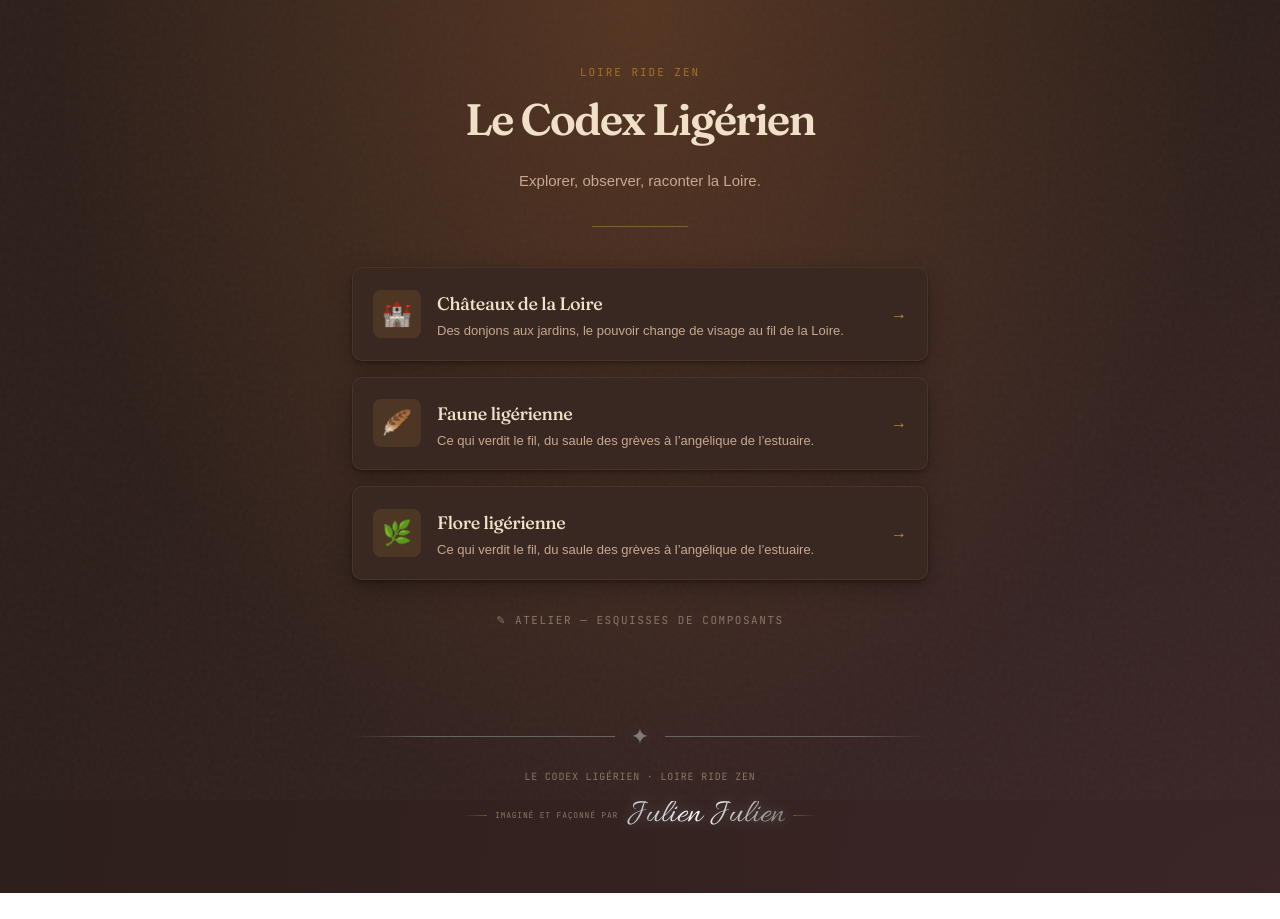
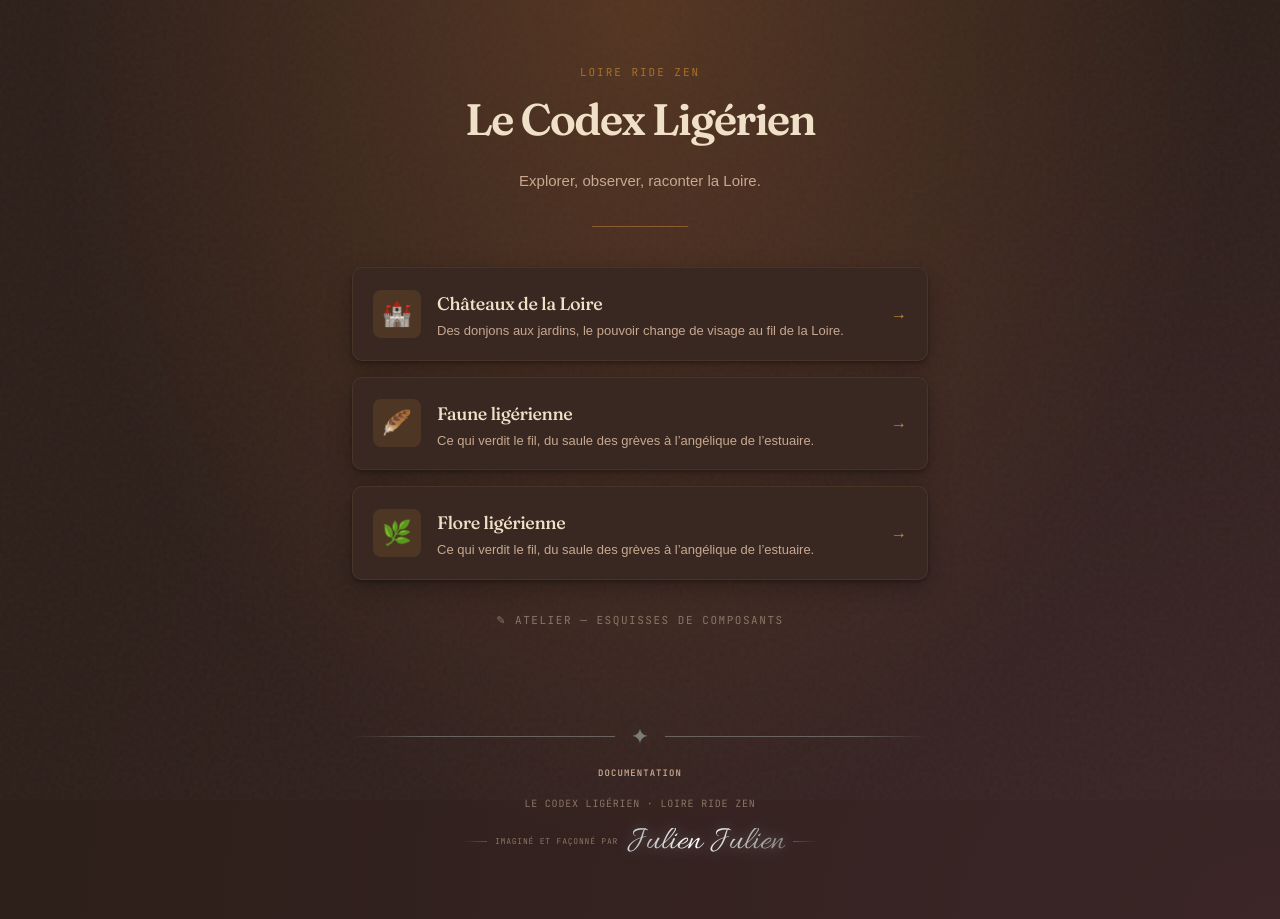
Before and after one commit to iamjulienjulien/loireridezen-codex, a Next.js app: page / in a window 1280 px wide. Before the commit the page ends 893 px from the top, so only its background shows below. Built offline with nearby package versions, Linux system fonts and the light colour scheme.

Commit message:
[LRZ-CODEX] ✨ footer > add documentation navigation > 🤠 Julien

```diff
--- a/src/components/PageFooter/PageFooter.module.css
+++ b/src/components/PageFooter/PageFooter.module.css
@@ -25,6 +25,32 @@
     display: grid;
     justify-items: center;
     gap: 0.45rem;
+}
+
+.navigation {
+    display: flex;
+    align-items: center;
+    justify-content: center;
+    margin-bottom: 0.35rem;
+}
+
+.navigation a {
+    color: var(--color-ambiance-texte-secondaire);
+    font-family: var(--font-mono);
+    font-size: 0.56rem;
+    font-weight: 600;
+    letter-spacing: 0.12em;
+    text-decoration-color: transparent;
+    text-underline-offset: 0.3em;
+    text-transform: uppercase;
+    transition:
+        color 0.2s ease,
+        text-decoration-color 0.2s ease;
+}
+
+.navigation a:hover {
+    color: var(--color-ambiance-texte-primaire);
+    text-decoration-color: currentColor;
 }
 
 .content a {
--- a/src/components/PageFooter/PageFooter.tsx
+++ b/src/components/PageFooter/PageFooter.tsx
@@ -1,4 +1,5 @@
 import type { ReactNode } from "react";
+import Link from "next/link";
 
 import LRZSeparateur from "@/components/LRZSeparateur/LRZSeparateur";
 import type { LRZColor } from "@/types/lrz";
@@ -37,6 +38,12 @@ export default function PageFooter({
                 fadeEdges
             />
             <div className={styles.copy}>
+                <nav
+                    className={styles.navigation}
+                    aria-label="Liens de pied de page"
+                >
+                    <Link href="/docs">Documentation</Link>
+                </nav>
                 <p className={styles.content}>{children}</p>
                 <p className={styles.signature}>
                     <span className={styles.signatureLabel}>
```
